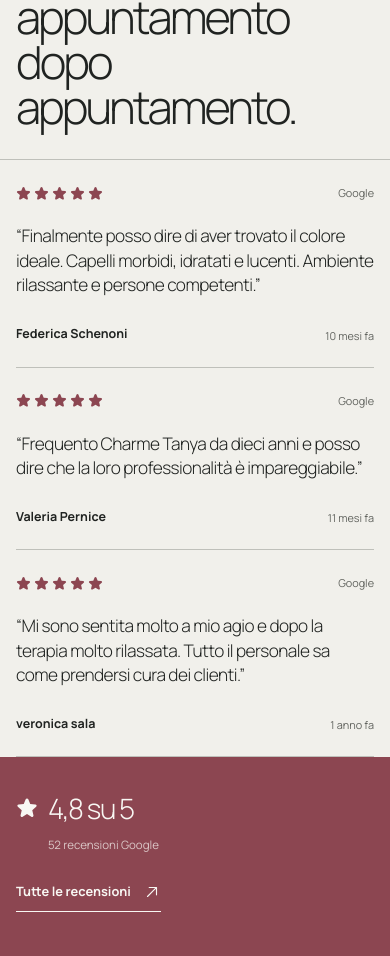
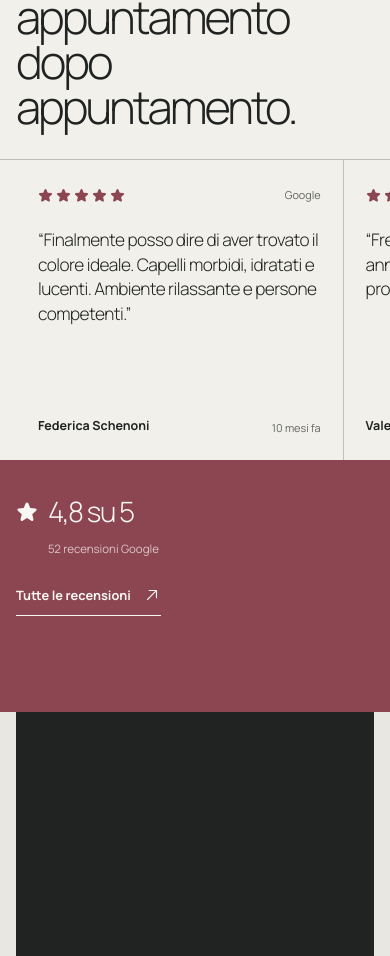
Before and after one commit to skreino/charmetanya, a Next.js app: page / in a window 390 px wide. Shown: the part 5359-6315 px from the top of the page. Built offline with nearby package versions, Linux system fonts and the light colour scheme.

Commit message:
Restore swipeable mobile reviews

```diff
--- a/app/globals.css
+++ b/app/globals.css
@@ -987,21 +987,30 @@ summary:focus-visible {
   .reviews-intro { max-width: 22rem; margin-bottom: 30px; }
   .reviews-intro h2 { font-size: clamp(2.75rem, 11.7vw, 3.6rem); line-height: 0.98; }
   .testimonial-marquee {
-    overflow: visible;
+    width: 100%;
+    overflow-x: auto;
+    overflow-y: hidden;
     border-bottom: 0;
+    scroll-snap-type: x mandatory;
+    scroll-padding-inline: 16px;
+    overscroll-behavior-inline: contain;
+    -webkit-overflow-scrolling: touch;
+    scrollbar-width: none;
   }
-  .testimonial-track { display: block; width: auto; animation: none; transform: none; will-change: auto; }
-  .testimonial-list { display: grid; padding: 0 16px; }
+  .testimonial-marquee::-webkit-scrollbar { display: none; }
+  .testimonial-track { display: block; width: max-content; animation: none; transform: none; will-change: auto; }
+  .testimonial-list { display: flex; width: max-content; padding: 0 16px; }
   .testimonial-list-copy { display: none; }
   .testimonial-card {
-    width: 100%;
-    min-height: 0;
-    padding: 24px 0 22px;
-    border-right: 0;
-    border-bottom: 1px solid var(--line);
+    width: min(84vw, 390px);
+    min-height: 300px;
+    padding: 26px 22px 24px;
+    border-right: 1px solid var(--line);
+    border-bottom: 0;
+    scroll-snap-align: start;
+    scroll-snap-stop: always;
   }
-  .testimonial-card:nth-child(n + 4) { display: none; }
-  .testimonial-card blockquote { max-width: 34rem; margin: 22px 0 26px; font-size: 1.08rem; line-height: 1.42; }
+  .testimonial-card blockquote { max-width: 34rem; margin: 24px 0 28px; font-size: 1.08rem; line-height: 1.42; }
   .review-summary-inner { align-items: flex-start; flex-direction: column; gap: 18px; min-height: 0; padding-block: 28px calc(96px + env(safe-area-inset-bottom)); }
   .review-summary-band .rating-lockup strong { font-size: 1.75rem; }
   .reviews-link { min-height: 40px; padding-block: 7px; }
```
